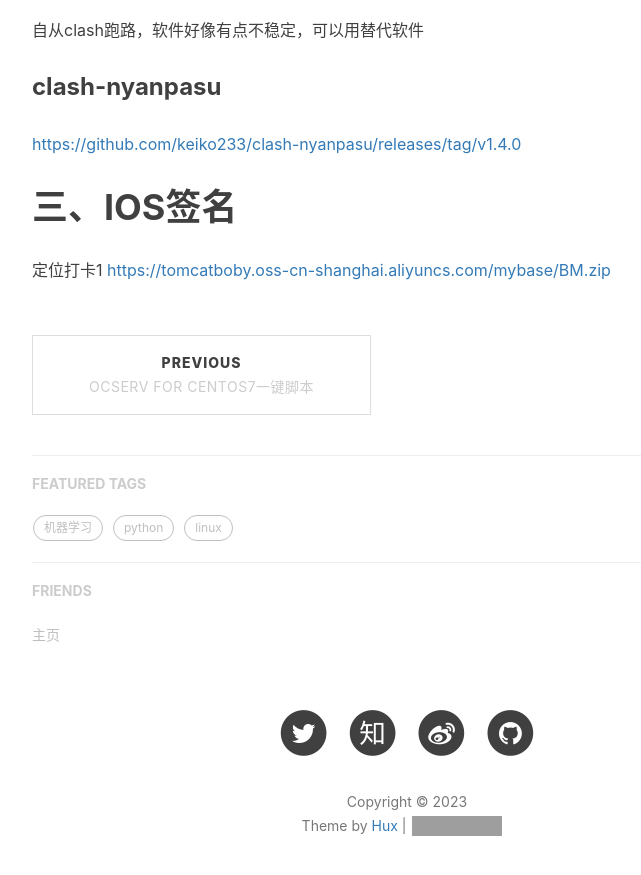
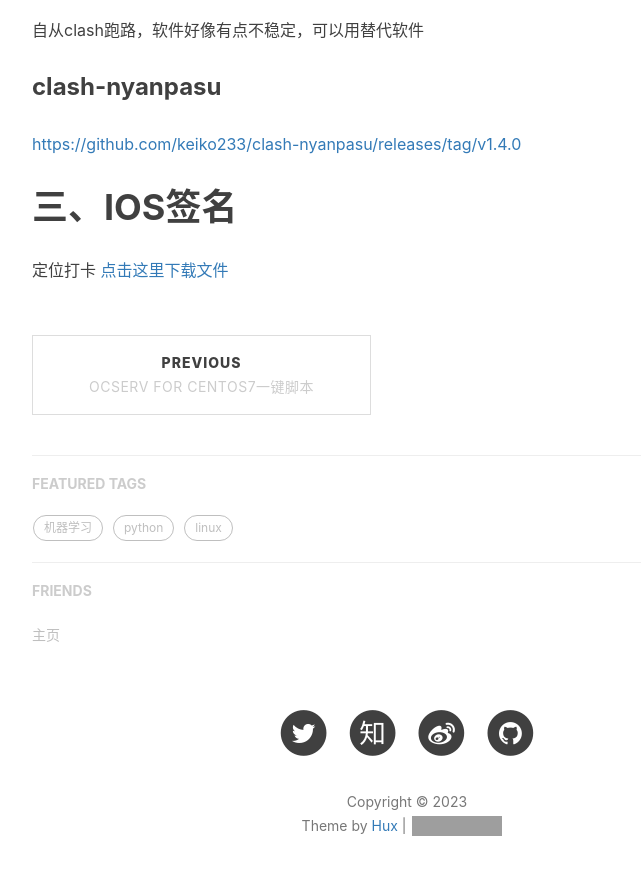
Before and after one commit to kingask/kingask.github.io, a Jekyll site: the page built from _posts/2023-11-25-soft.markdown, in a window 1280 px wide and 900 px high, scrolled down 1367 px. Shown: the top 875 px of the window, without its empty margins (233-874 px from the left). Built offline with Jekyll 4.4.1, drawn with Linux system fonts in a browser that asks for light colours; nearby versions of some CDN libraries; comment, search, counter and statistics services are not loaded; grey boxes are pictures that could not be loaded.

Commit message:
modified:   _posts/2023-11-25-soft.markdown

```diff
--- a/_posts/2023-11-25-soft.markdown
+++ b/_posts/2023-11-25-soft.markdown
@@ -51,4 +51,5 @@
 
 # 三、IOS签名
 
-定位打卡1 [https://tomcatboby.oss-cn-shanghai.aliyuncs.com/mybase/BM.zip](https://tomcatboby.oss-cn-shanghai.aliyuncs.com/mybase/BM.zip)
+定位打卡
+<a href="https://dl.fuluping.com/BM.zip" download>点击这里下载文件</a>
```
